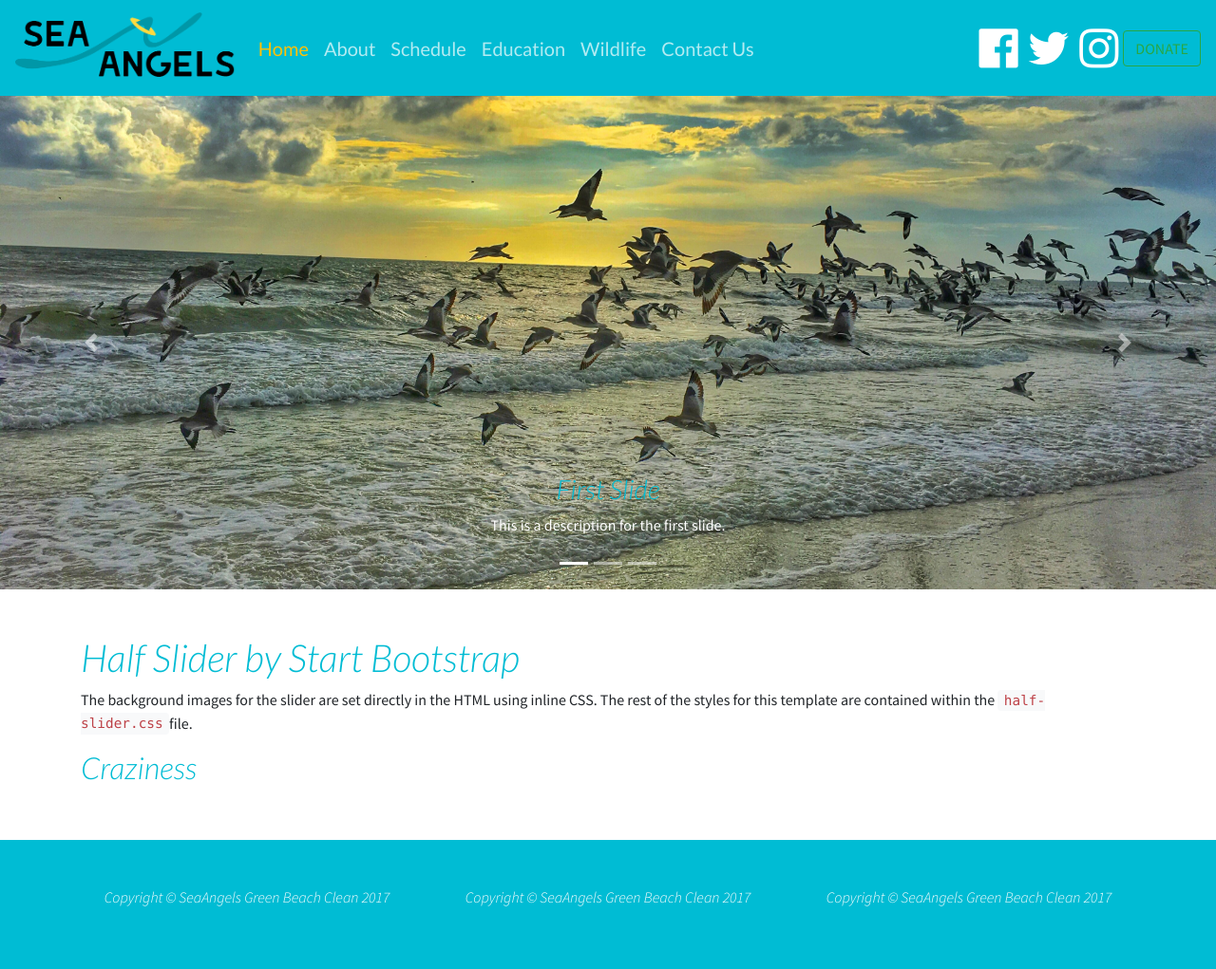
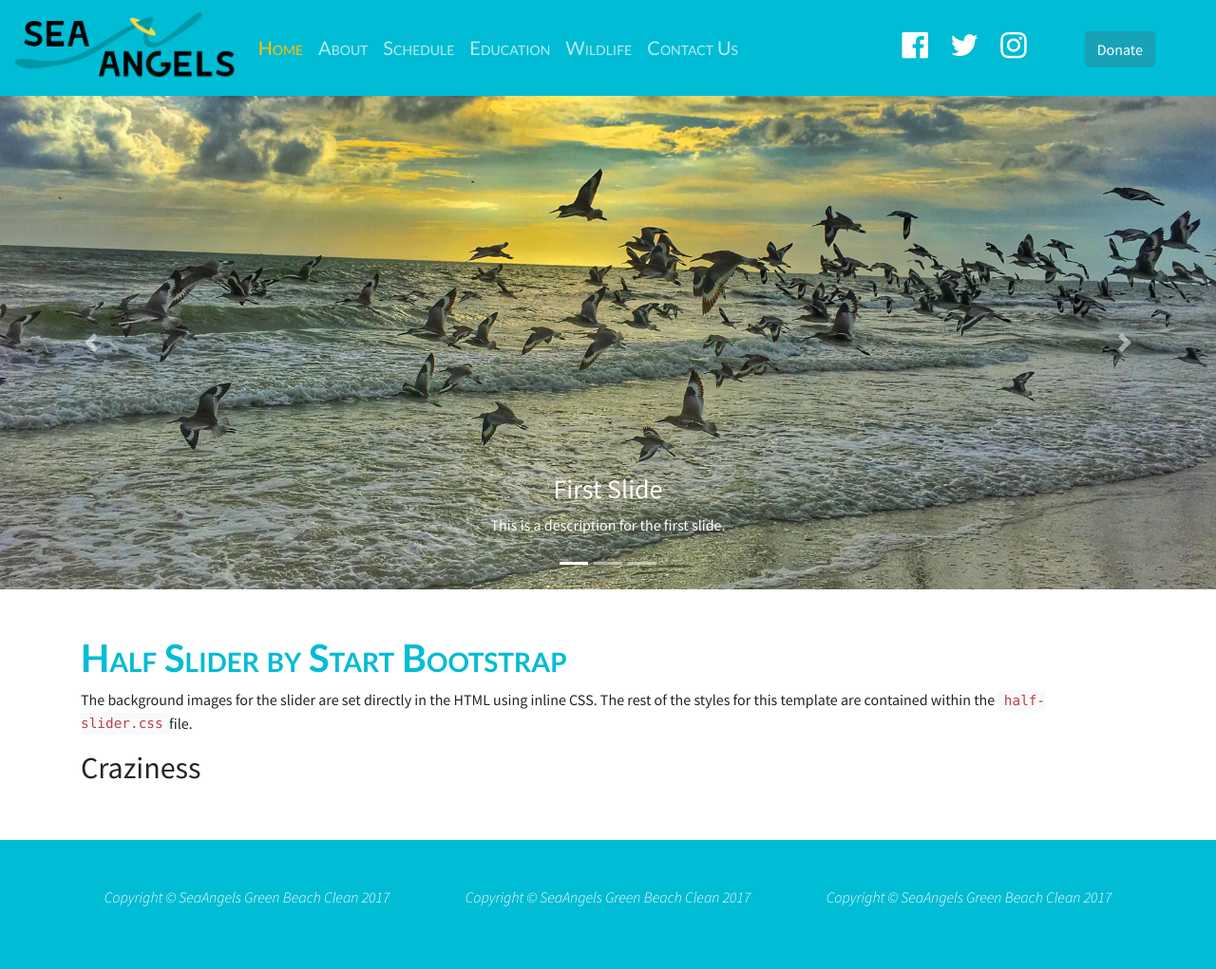
Before and after one commit to stevenpelletier90/prototype3, a PHP site: page / in a window 1280 px wide. Shown: the whole page at 95% size. Run offline with PHP 8.4, Linux system fonts and the light colour scheme.

Commit message:
majorupdate

```diff
--- a/index.html
+++ b/index.html
@@ -1,12 +1,12 @@
 <!DOCTYPE html>
-<html lang="">
+<html lang="en">
 
 <head>
 	<meta charset="utf-8">
 	<meta content="" name="description">
 	<meta content="width=device-width, initial-scale=1" name="viewport">
 
-	<title>SeaAngels Green Beach Clean</title>
+	<title>SeaAngels Green Beach Clean - Home Page</title>
 
 	<link rel="stylesheet" href="styles/bootstrap.min.css">
 	<link rel="stylesheet" href="styles/font-awesome.min.css">
@@ -16,13 +16,14 @@
 
 <body>
 	<nav class="navbar navbar-expand-md navbar-light" style="background-color: #00bcd4">
-		<a class="navbar-brand" href="#"><img alt="" class="d-inline-block align-top" height="75" src="images/Asset%201.png"></a>
+		<a class="navbar-brand" href="index.html"><img alt="SeaAngels Green Beach Clean Logo" class="d-inline-block align-top animated fadeInLeft" height="75" src="images/logo.png"></a>
+
 		<button aria-controls="expanded_nav" aria-expanded="false" aria-label="Toggle navigation" class="navbar-toggler" data-target="#expanded_nav" data-toggle="collapse" type="button">
 		<span class="navbar-toggler-icon"></span>
 		</button>
 
 		<div class="collapse navbar-collapse" id="expanded_nav">
-			<ul class="navbar-nav mr-auto">
+			<ul class="navbar-nav mr-auto animated fadeIn" id="myId">
 				<li class="nav-item active">
 					<a class="nav-link" href="index.html">Home</a>
 				</li>
@@ -44,24 +45,26 @@
 			</ul>
 
 
+			<div class="nav-items-right animated fadeInRight">
+				<a href="https://www.facebook.com/SeaAngelsBeachClean/"><i aria-hidden="true" class="fa fa-facebook-official fa-2x sm-icon"></i></a>
 
-			<a href="https://www.facebook.com/SeaAngelsBeachClean/"><i aria-hidden="true" class="fa fa-facebook-official fa-3x sm-icon"></i></a>
+				<a href="https://twitter.com/"><i aria-hidden="true" class="fa fa-twitter fa-2x sm-icon"></i></a>
 
-			<a href="https://twitter.com/"><i aria-hidden="true" class="fa fa-twitter fa-3x sm-icon"></i></a>
+				<a href="https://www.instagram.com/"><i aria-hidden="true" class="fa fa-instagram fa-2x sm-icon"></i></a>
 
-			<a href="https://www.instagram.com/"><i aria-hidden="true" class="fa fa-instagram fa-3x sm-icon"></i></a>
+				<a href="#" class="btn btn-info mx-5 mb-2" role="button">Donate</a>
+			</div>
 
 
-
-			<button class="btn btn-outline-success my-2 my-sm-0" type="submit">DONATE</button>
 		</div>
 	</nav>
+
 	<header>
-		<div id="carouselExampleIndicators" class="carousel slide" data-ride="carousel">
+		<div id="carouselHome" class="carousel slide" data-ride="carousel">
 			<ol class="carousel-indicators">
-				<li data-target="#carouselExampleIndicators" data-slide-to="0" class="active"></li>
-				<li data-target="#carouselExampleIndicators" data-slide-to="1"></li>
-				<li data-target="#carouselExampleIndicators" data-slide-to="2"></li>
+				<li data-target="#carouselHome" data-slide-to="0" class="active"></li>
+				<li data-target="#carouselHome" data-slide-to="1"></li>
+				<li data-target="#carouselHome" data-slide-to="2"></li>
 			</ol>
 			<div class="carousel-inner" role="listbox">
 				<!-- Slide One - Set the background image for this slide in the line below -->
@@ -72,25 +75,25 @@
 					</div>
 				</div>
 				<!-- Slide Two - Set the background image for this slide in the line below -->
-				<div class="carousel-item" style="background-image: url('images/1.jpg')">
+				<div class="carousel-item" style="background-image: url('images/header2.jpg')">
 					<div class="carousel-caption d-none d-md-block">
 						<h3>Second Slide</h3>
 						<p>This is a description for the second slide.</p>
 					</div>
 				</div>
 				<!-- Slide Three - Set the background image for this slide in the line below -->
-				<div class="carousel-item" style="background-image: url('images/pelican-901006_1920.jpg')">
+				<div class="carousel-item" style="background-image: url('images/pelican.jpg')">
 					<div class="carousel-caption d-none d-md-block">
 						<h3>Third Slide</h3>
 						<p>This is a description for the third slide.</p>
 					</div>
 				</div>
 			</div>
-			<a class="carousel-control-prev" href="#carouselExampleIndicators" role="button" data-slide="prev">
+			<a class="carousel-control-prev" href="#carouselHome" role="button" data-slide="prev">
 	          <span class="carousel-control-prev-icon" aria-hidden="true"></span>
 	          <span class="sr-only">Previous</span>
 	        </a>
-			<a class="carousel-control-next" href="#carouselExampleIndicators" role="button" data-slide="next">
+			<a class="carousel-control-next" href="#carouselHome" role="button" data-slide="next">
 	          <span class="carousel-control-next-icon" aria-hidden="true"></span>
 	          <span class="sr-only">Next</span>
 	        </a>
@@ -103,7 +106,7 @@
 			<h1>Half Slider by Start Bootstrap</h1>
 			<p>The background images for the slider are set directly in the HTML using inline CSS. The rest of the styles for this template are contained within the
 				<code>half-slider.css</code>file.</p>
-				<h2>Craziness</h2>
+			<h2>Craziness</h2>
 		</div>
 	</section>
 
--- /dev/null
+++ b/scripts/main.js
@@ -0,0 +1,5 @@
+$(document).ready(function() {
+
+
+
+});
--- a/styles/main.css
+++ b/styles/main.css
@@ -7,13 +7,37 @@ body {
   font-family: 'Source Sans Pro', sans-serif;
 }
 
-h1, h2, h3, h4, h5 {
+h1 {
   font-family: 'Lato', sans-serif;
 	color: #00bcd4;
-	font-weight: 300;
-	font-style: italic;
+	font-weight: 700;
+	font-style: none;
+  font-variant: small-caps;
 }
 
+h2 {
+
+}
+
+h3 {
+
+}
+
+h4 {
+
+}
+
+h5 {
+
+}
+
+h6 {
+
+}
+
+p {
+
+}
 .carousel-item {
   height: 65vh;
   min-height: 300px;
@@ -21,6 +45,7 @@ h1, h2, h3, h4, h5 {
   -webkit-background-size: cover;
   -moz-background-size: cover;
   -o-background-size: cover;
+	-ms-background-size: cover;
   background-size: cover;
 }
 
@@ -29,13 +54,14 @@ section {
 }
 
 
-/*REGULAR*/
+/*NORMAL*/
 
 .navbar-light .navbar-nav .nav-link {
   color: #b2ebf2;
   font-family: 'Lato', sans-serif;
   font-weight: 400;
   font-size: 20px;
+  font-variant: small-caps;
 }
 
 
@@ -43,12 +69,10 @@ section {
 
 .navbar-light .navbar-nav .nav-link:hover {
   color: grey;
-  font-family: 'Lato', sans-serif;
-  font-weight: 400;
-  font-size: 20px;
   -webkit-transition: .5s ease-out;
   -moz-transition: .5s ease-out;
   -o-transition: .5s ease-out;
+	-ms-transition: .5s ease-out;
   transition: .5s ease-out;
 }
 
@@ -57,21 +81,20 @@ section {
 
 .navbar-light .navbar-nav .active .nav-link, .navbar-light .navbar-nav .nav-link.active, .navbar-light .navbar-nav .nav-link.show, .navbar-light .navbar-nav .show>.nav-link {
   color: #ffc107;
-  font-family: 'Lato', sans-serif;
-  font-weight: 400;
 }
 
 .sm-icon {
   color: white;
-  padding: 5px;
+  padding: 10px;
 }
 
 .sm-icon:hover {
   color: grey;
-  -webkit-transition: .5s ease-out;
-  -moz-transition: .5s ease-out;
-  -o-transition: .5s ease-out;
-  transition: .5s ease-out;
+  -webkit-transition: .5s ease-in;
+  -moz-transition: .5s ease-in;
+  -o-transition: .5s ease-in;
+	-ms-transition: .5s ease-in;
+  transition: .5s ease-in;
 }
 
 .portfolio-item {
@@ -87,3 +110,17 @@ section {
   font-weight: 300;
   font-style: italic;
 }
+
+
+#myId {
+  -webkit-animation-duration: 2s;
+  -webkit-animation-delay: 1s;
+	-moz-animation-duration: 2s;
+  -moz-animation-delay: 1s;
+	-o-animation-duration: 2s;
+  -o-animation-delay: 1s;
+	-ms-animation-duration: 2s;
+  -ms-animation-delay: 1s;
+	animation-duration: 2s;
+  animation-delay: 1s;
+}
```
Also changed, not shown: images/header2.jpg (renamed from images/1.jpg), images/logo.png (renamed from images/Asset 1.png), images/pelican.jpg (renamed from images/pelican-901006_1920.jpg), images/ray.jpg (renamed from images/ray-hennessy-208983.jpg).
